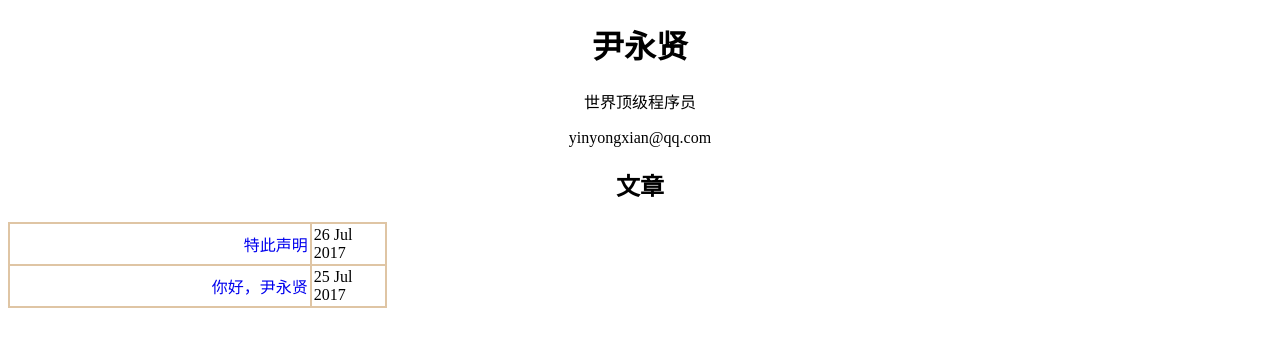
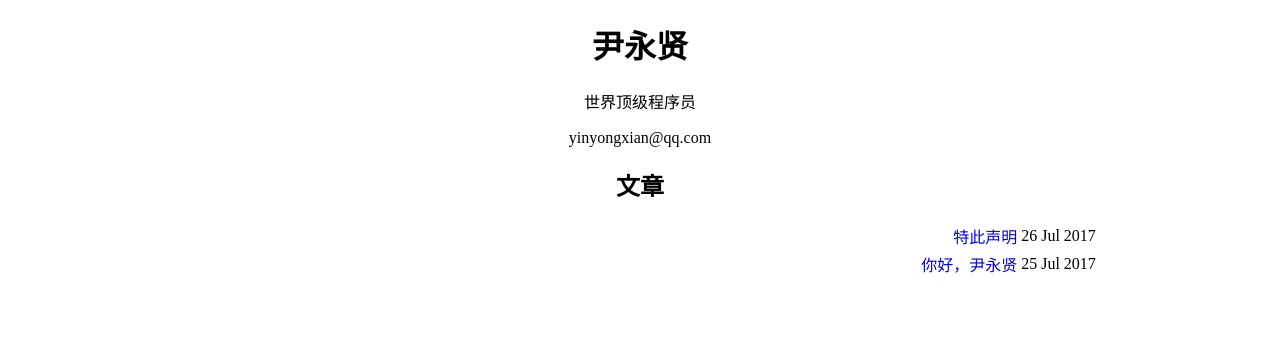
Before and after one commit to yinyongxian/yinyongxian.github.io, a Jekyll site: the page built from index.html, in a window 1280 px wide. Shown: the top 347 px of the page. Built offline with Jekyll 4.4.1, drawn with Linux system fonts in a browser that asks for light colours.

Commit message:
表格宽度

```diff
--- a/index.html
+++ b/index.html
@@ -16,7 +16,7 @@ a:hover{
 <p style="text-align:center;">世界顶级程序员</p>
 <p style="text-align:center;">yinyongxian@qq.com</p>
 <h2 style="text-align:center;">文章</h2>
-<table style="width:30%;" cellpadding="2" cellspacing="0" border="1" bordercolor="#DFC5A4">
+<table style="width:100%;" cellpadding="2" cellspacing="0" border="0.5" bordercolor="#DFC5A4">
     <tbody>
         {% for post in site.posts %}
         <tr>
```
